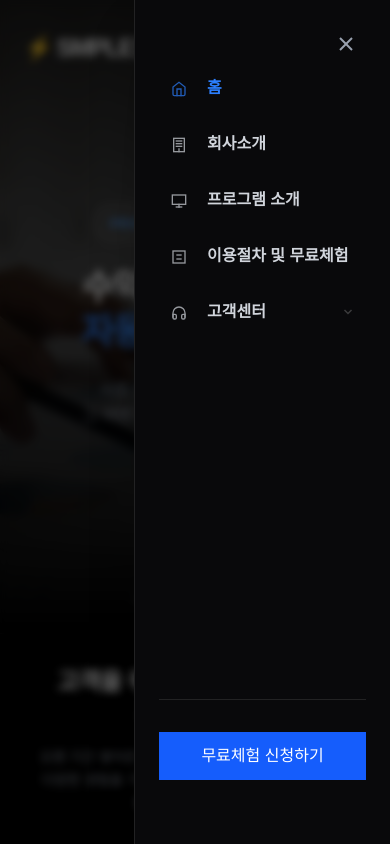
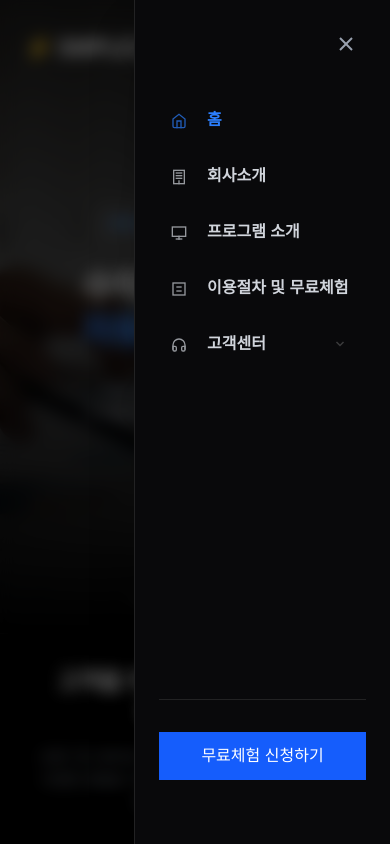
Before and after one commit to yunana88a-beep/seonmul-saempeul11_01, a Next.js app: page / in a window 390 px wide. Both pictures are taken after a click on the button 346 px from the left and 41 px from the top of the page. Shown: the top 844 px of the page. Built offline with nearby package versions, Linux system fonts and the light colour scheme.

Commit message:
qwrasfasf

```diff
--- a/src/components/layout/Header.tsx
+++ b/src/components/layout/Header.tsx
@@ -1,10 +1,12 @@
 'use client';
 
 import { useState, useEffect } from 'react';
+import { createPortal } from 'react-dom'; // ✨ 추가
 import Link from 'next/link';
 import { usePathname } from 'next/navigation';
 import Button from '../ui/Button';
 
+// --- Icons (기존과 동일) ---
 const Icons = {
   Home: () => (
     <svg
@@ -112,8 +114,10 @@ export default function Header() {
   const [isOpen, setIsOpen] = useState(false);
   const [isScrolled, setIsScrolled] = useState(false);
   const [openSubMenu, setOpenSubMenu] = useState<string | null>(null);
+  const [mounted, setMounted] = useState(false); // ✨ 포탈용 마운트 상태
 
   useEffect(() => {
+    setMounted(true); // 컴포넌트가 브라우저에 나타나면 true
     if (isOpen) {
       document.body.style.overflow = 'hidden';
     } else {
@@ -141,7 +145,7 @@ export default function Header() {
 
   return (
     <header
-      className={`fixed top-0 left-0 w-full z-50 transition-all duration-300 ${isScrolled ? 'bg-black/90 backdrop-blur-md border-b border-white/10 py-2 shadow-xl' : 'bg-transparent py-4'}`}
+      className={`fixed top-0 left-0 w-full z-[999] transition-all duration-300 ${isScrolled ? 'bg-black/90 backdrop-blur-md border-b border-white/10 py-2 shadow-xl' : 'bg-transparent py-4'}`}
     >
       <div className="max-w-7xl mx-auto px-6 h-16 flex items-center justify-between">
         <Link
@@ -151,7 +155,7 @@ export default function Header() {
           <span className="text-blue-600 mr-1">⚡</span>SMPLE11
         </Link>
 
-        {/* 데스크탑 네비게이션 */}
+        {/* 데스크탑 메뉴 (기본 코드) */}
         <nav className="hidden lg:flex items-center gap-6">
           {NAV_ITEMS.map((item) => {
             const active = isActive(item.href);
@@ -194,36 +198,39 @@ export default function Header() {
           </Button>
         </div>
 
+        {/* 햄버거 버튼 */}
         {!isOpen && (
           <button
             onClick={() => setIsOpen(true)}
-            className="lg:hidden absolute right-6 top-6 z-50 p-2 text-white"
+            className="lg:hidden p-2 text-white"
           >
             <div className="w-6 h-0.5 bg-current mb-1.5" />
             <div className="w-6 h-0.5 bg-current mb-1.5" />
             <div className="w-6 h-0.5 bg-current" />
           </button>
         )}
+      </div>
 
-        {/* 모바일 사이드바 */}
+      {/* ✨ 해결책: 사이드바를 Portal을 통해 Body 바로 아래로 쏘아 올립니다. */}
+      {mounted &&
+        createPortal(
           <div
-          className={`fixed inset-0 z-[60] transition-opacity duration-300 lg:hidden ${isOpen ? 'opacity-100 pointer-events-auto' : 'opacity-0 pointer-events-none'}`}
+            className={`fixed inset-0 z-[999999] lg:hidden transition-all duration-300 ${isOpen ? 'opacity-100 pointer-events-auto' : 'opacity-0 pointer-events-none'}`}
           >
+            {/* 이제 Header 박스를 벗어나 화면 전체를 대상으로 블러를 잡습니다. */}
             <div
-            className="fixed inset-0 bg-black/60 backdrop-blur-md"
+              className="absolute inset-0 bg-black/60 backdrop-blur-md"
               onClick={() => setIsOpen(false)}
               style={{
-              WebkitBackdropFilter: 'blur(4px)',
-              backdropFilter: 'blur(4px)',
-              transform: 'translateZ(0)',
-              backfaceVisibility: 'hidden',
+                WebkitBackdropFilter: 'blur(8px)',
+                backdropFilter: 'blur(8px)',
               }}
             />
 
             <div
-            className={`absolute right-0 top-0 bottom-0 w-64 h-[100dvh] bg-zinc-950 border-l border-white/10 p-6 pb-10 flex flex-col shadow-2xl transform transition-transform duration-300 ${isOpen ? 'translate-x-0' : 'translate-x-full'}`}
+              className={`absolute right-0 top-0 bottom-0 w-64 h-[100dvh] bg-zinc-950 border-l border-white/10 p-6 pb-10 flex flex-col shadow-2xl z-10 transform transition-transform duration-300 ${isOpen ? 'translate-x-0' : 'translate-x-full'}`}
             >
-            <div className="flex justify-end">
+              <div className="flex justify-end mb-8">
                 <button
                   onClick={() => setIsOpen(false)}
                   className="text-gray-400 hover:text-white p-2"
@@ -240,7 +247,7 @@ export default function Header() {
                 </button>
               </div>
 
-            <nav className="flex flex-col gap-2 flex-1 overflow-y-auto">
+              <nav className="flex flex-col gap-2 flex-1 overflow-y-auto pr-2">
                 {NAV_ITEMS.map((item) => {
                   const active = isActive(item.href);
                   const isSubOpen = openSubMenu === item.label;
@@ -297,8 +304,9 @@ export default function Header() {
                 <Button className="w-full">무료체험 신청하기</Button>
               </div>
             </div>
-        </div>
-      </div>
+          </div>,
+          document.body, // 순간이동 장소
+        )}
     </header>
   );
 }
```
Lines whose indentation alone changed are shown as unchanged.
